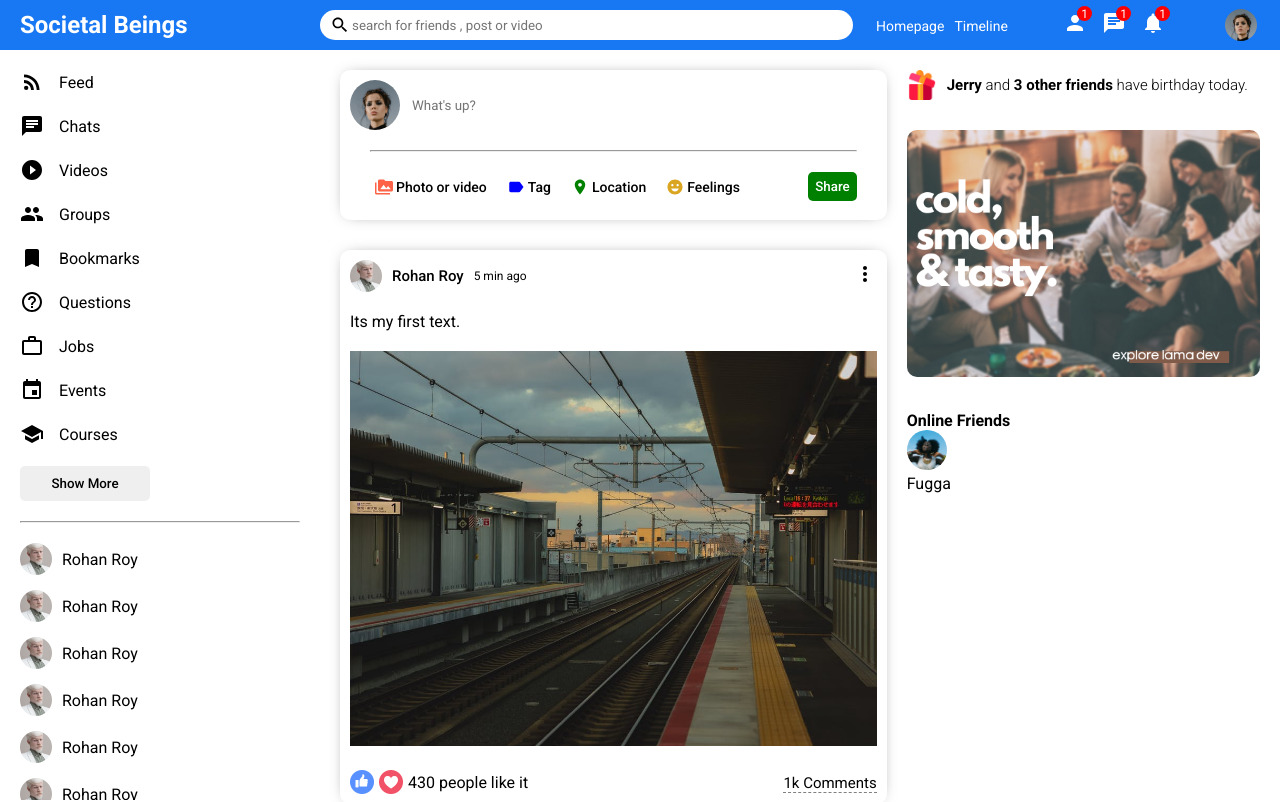
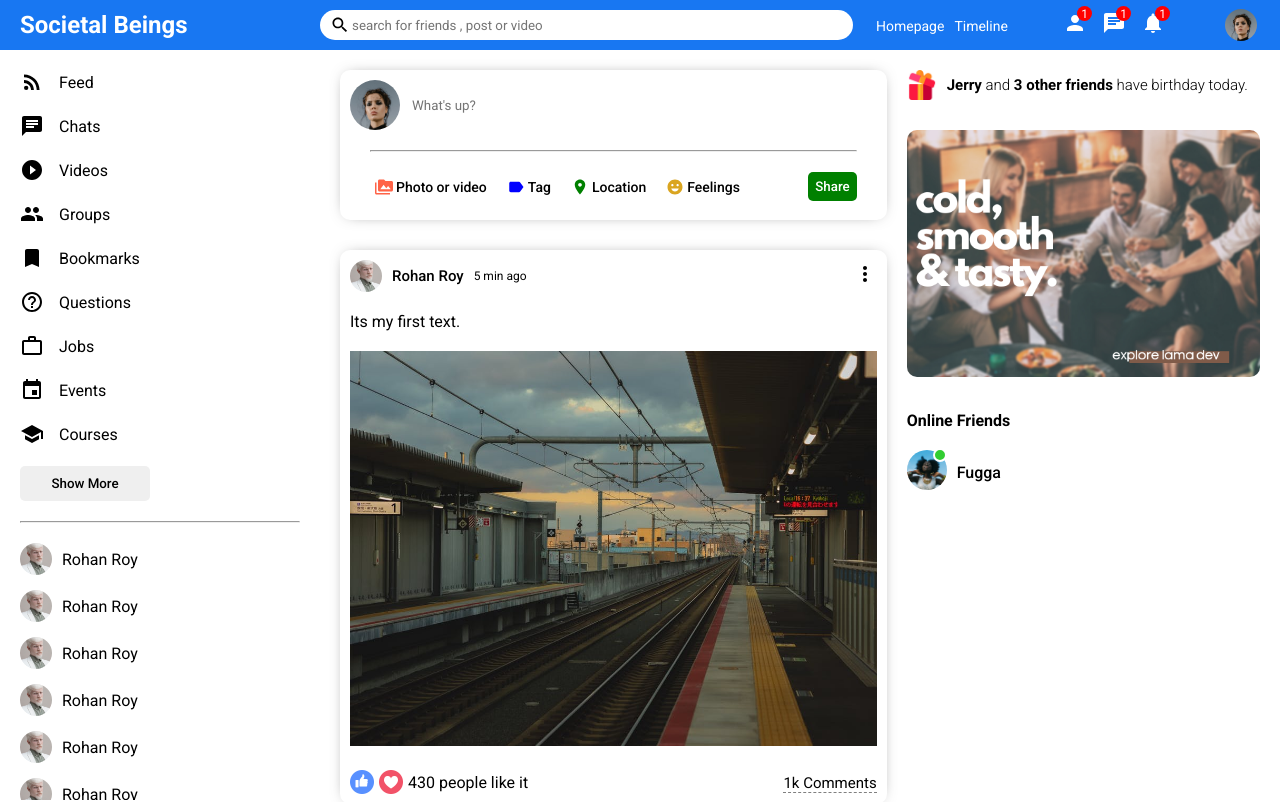
Before and after one commit to codytron21/Societal-Beings, a React (Create React App) app: page / in a window 1280 px wide. Shown: the top 802 px of the page. Built offline with nearby package versions, Linux system fonts and the light colour scheme.

Commit message:
updated rightbar and layout completed

```diff
--- a/src/components/rightbar/Rightbar.jsx
+++ b/src/components/rightbar/Rightbar.jsx
@@ -13,7 +13,7 @@ export default function Rightbar() {
         <img src="/assets/Ad.png" alt="" className="rightbarAd" />
         <h4 className="rightbarTitle">Online Friends</h4>
         <ul className="rightbarFriendList">
-          <li className="rightbarfriend">
+          <li className="rightbarFriend">
             <div className="rightbarProfileImgContainer">
               <img
                 src="assets/persons/3.jpeg"
--- a/src/components/rightbar/rightbar.css
+++ b/src/components/rightbar/rightbar.css
@@ -22,6 +22,9 @@
     margin: 30px 0;
     width: 100%;
 }
+.rightbarTitle {
+    margin-bottom: 20px;
+}
 .rightbarFriendList {
     padding: 0;
     margin: 0;
@@ -43,10 +46,17 @@
     object-fit: cover;
 }
 .rightbarOnline {
-    width: 20px;
-    height: 20px;
+    width: 10px;
+    height: 10px;
     border-radius: 50%;
     background-color: limegreen;
-    position: relative;
-    top: -20px;
+    position: absolute;
+    top: -2px;
+    right: 0;
+    border: 2px solid white;
+
+
 }
+.rightbarUsername {
+    font-weight: 500;
+}
```
